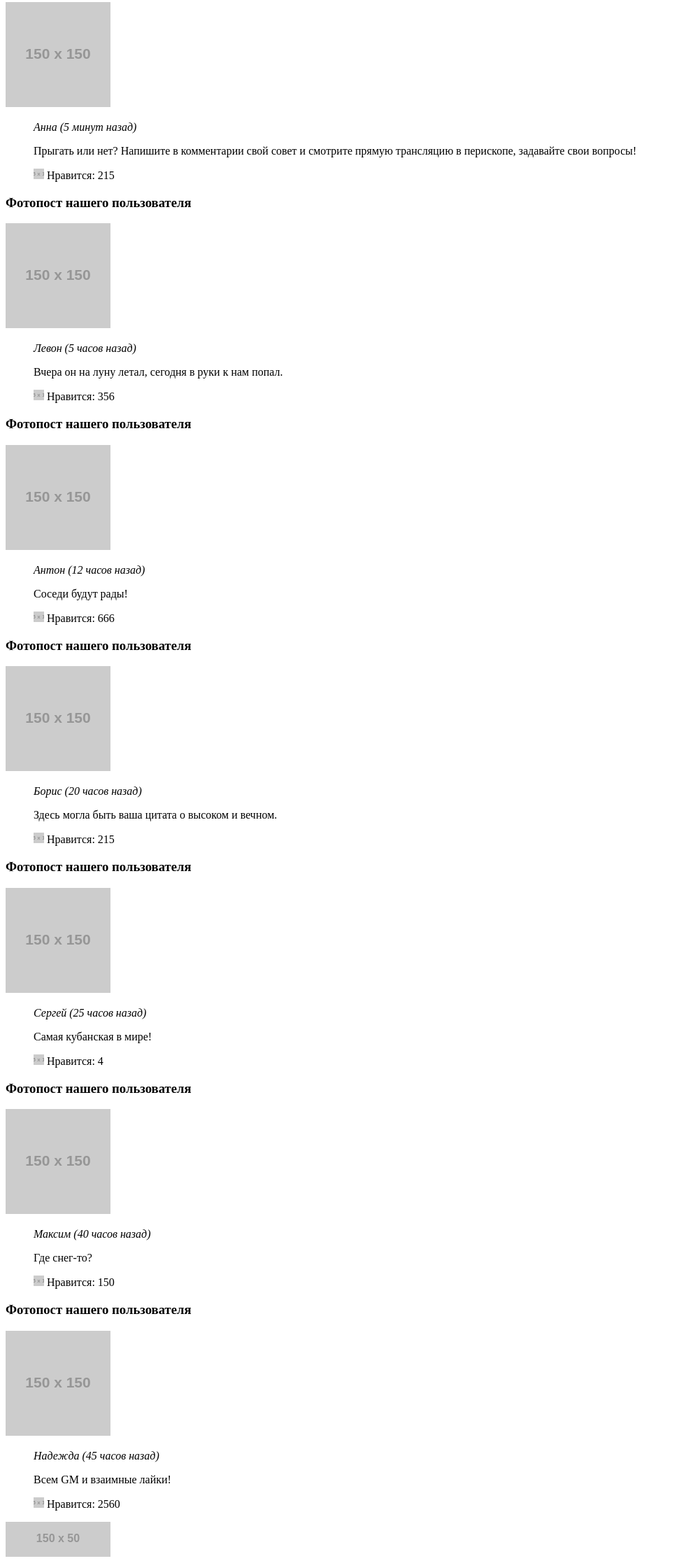
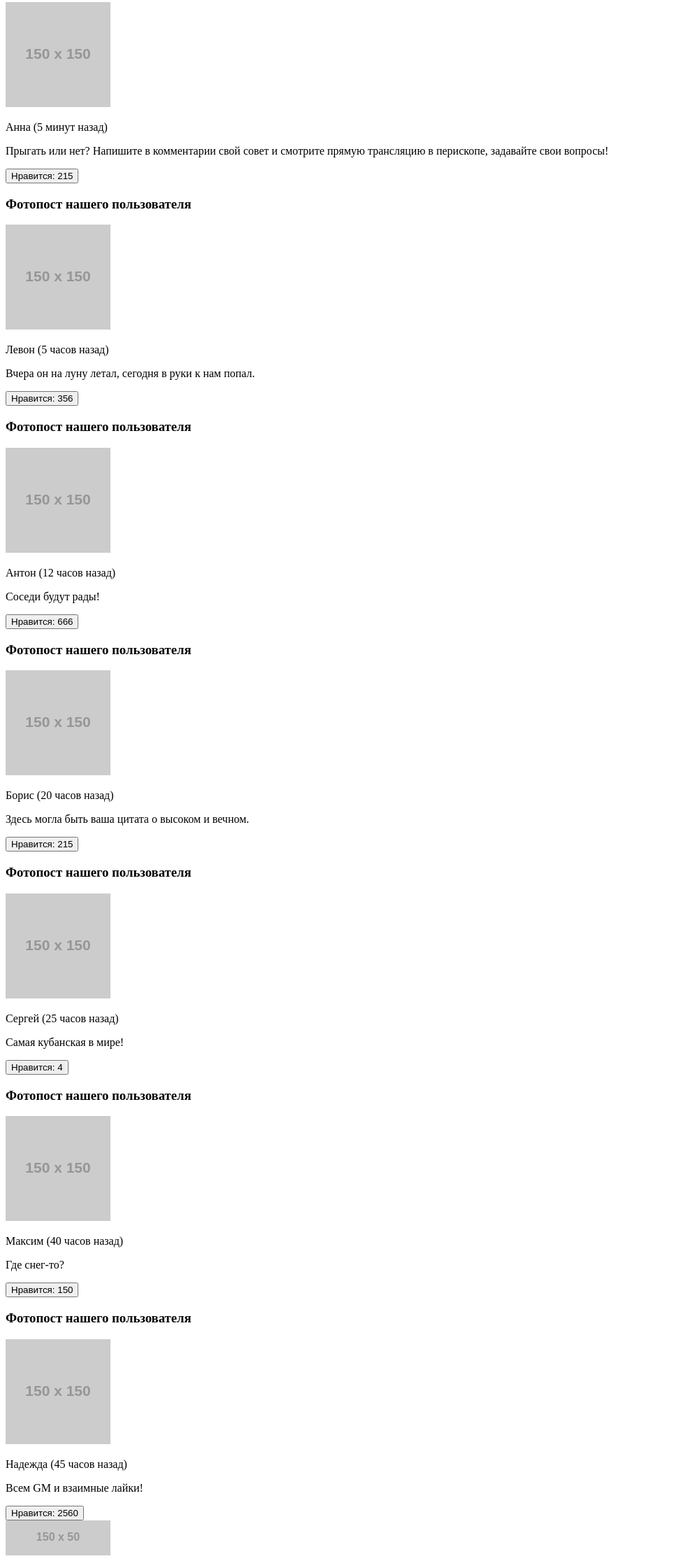
Before and after one commit to Alestt/6316-pink-18, a website: page source/photo.html in a window 1280 px wide. Shown: the part 412-2643 px from the top of the page at 70% size, without its empty margins (0-964 px from the left). Drawn offline with Linux system fonts and the light colour scheme; placeholder pictures from the web are drawn by us.

Commit message:
Исправляет ошибки в разметке

```diff
--- a/source/photo.html
+++ b/source/photo.html
@@ -44,16 +44,13 @@
             <a class="post__link post__link--panorama" href="#">
               <img class="post__photo post__photo--panorama" src="https://via.placeholder.com/150x150" alt="Панорама пользователя Анна">
             </a>
-            <blockquote class="post__description post__description--panorama">
-              <cite class="post__author post__author--panorama">Анна
+            <div class="post__description post__description--panorama">
+              <p class="post__author post__author--panorama">Анна
                 <time class="post__time" datetime="2019-11-08T19:00">(5 минут назад)</time>
-              </cite>
+              </p>
               <p class="post__text post__text--panorama">Прыгать или нет? Напишите в комментарии свой совет и смотрите прямую трансляцию в перископе, задавайте свои вопросы!</p>
-              <div class="post__like post__like--panorama">
-                <img class="post__heart" src="https://via.placeholder.com/15x15" alt="Иконка в виде сердца">
-                <span class="post__amount">Нравится: 215</span>
+              <button class="post__like post__like--panorama">Нравится: 215</button>
             </div>
-            </blockquote>
           </article>
 
           <div class="photo__wrapper">
@@ -62,16 +59,13 @@
               <a class="post__link" href="#">
                 <img class="post__photo" src="https://via.placeholder.com/150x150" alt="Фото пользователя Левон">
               </a>
-              <blockquote class="post__description">
-                <cite class="post__author">Левон
+              <div class="post__description">
+                <p class="post__author">Левон
                   <time class="post__time" datetime="2019-11-08T14:00">(5 часов назад)</time>
-                </cite>
+                </p>
                 <p class="post__text">Вчера он на луну летал, сегодня в руки к нам попал.</p>
-                <div class="post__like">
-                  <img class="post__heart" src="https://via.placeholder.com/15x15" alt="Иконка в виде сердца">
-                  <span class="post__amount">Нравится: 356</span>
+                <button class="post__like">Нравится: 356</button>
               </div>
-              </blockquote>
             </article>
 
             <article class="photo__item post">
@@ -79,16 +73,13 @@
               <a class="post__link" href="#">
                 <img class="post__photo" src="https://via.placeholder.com/150x150" alt="Фото пользователя Антон">
               </a>
-              <blockquote class="post__description">
-                <cite class="post__author">Антон
+              <div class="post__description">
+                <p class="post__author">Антон
                   <time class="post__time" datetime="2019-11-08T07:00">(12 часов назад)</time>
-                </cite>
+                </p>
                 <p class="post__text">Соседи будут рады!</p>
-                <div class="post__like">
-                  <img class="post__heart" src="https://via.placeholder.com/15x15" alt="Иконка в виде сердца">
-                  <span class="post__amount">Нравится: 666</span>
+                <button class="post__like">Нравится: 666</button>
               </div>
-              </blockquote>
             </article>
 
             <article class="photo__item post">
@@ -96,16 +87,13 @@
               <a class="post__link" href="#">
                 <img class="post__photo" src="https://via.placeholder.com/150x150" alt="Фото пользователя Борис">
               </a>
-              <blockquote class="post__description">
-                <cite class="post__author">Борис
+              <div class="post__description">
+                <p class="post__author">Борис
                   <time class="post__time" datetime="2019-11-07T23:00">(20 часов назад)</time>
-                </cite>
+                </p>
                 <p class="post__text">Здесь могла быть ваша цитата о высоком и вечном.</p>
-                <div class="post__like">
-                  <img class="post__heart" src="https://via.placeholder.com/15x15" alt="Иконка в виде сердца">
-                  <span class="post__amount">Нравится: 215</span>
+                <button class="post__like">Нравится: 215</button>
               </div>
-              </blockquote>
             </article>
 
             <article class="photo__item post">
@@ -113,16 +101,13 @@
               <a class="post__link" href="#">
                 <img class="post__photo" src="https://via.placeholder.com/150x150" alt="Фото пользователя Сергей">
               </a>
-              <blockquote class="post__description">
-                <cite class="post__author">Сергей
+              <div class="post__description">
+                <p class="post__author">Сергей
                   <time class="post__time" datetime="2019-11-07T18:00">(25 часов назад)</time>
-                </cite>
+                </p>
                 <p class="post__text">Самая кубанская в мире!</p>
-                <div class="post__like">
-                  <img class="post__heart" src="https://via.placeholder.com/15x15" alt="Иконка в виде сердца">
-                  <span class="post__amount">Нравится: 4</span>
+                <button class="post__like">Нравится: 4</button>
               </div>
-              </blockquote>
             </article>
 
             <article class="photo__item post">
@@ -130,16 +115,13 @@
               <a class="post__link" href="#">
                 <img class="post__photo" src="https://via.placeholder.com/150x150" alt="Фото пользователя Максим">
               </a>
-              <blockquote class="post__description">
-                <cite class="post__author">Максим
+              <div class="post__description">
+                <p class="post__author">Максим
                   <time class="post__time" datetime="2019-11-06T22:00">(40 часов назад)</time>
-                </cite>
+                </p>
                 <p class="post__text">Где снег-то?</p>
-                <div class="post__like">
-                  <img class="post__heart" src="https://via.placeholder.com/15x15" alt="Иконка в виде сердца">
-                  <span class="post__amount">Нравится: 150</span>
+                <button class="post__like">Нравится: 150</button>
               </div>
-              </blockquote>
             </article>
 
             <article class="photo__item post">
@@ -147,16 +129,13 @@
               <a class="post__link" href="#">
                 <img class="post__photo" src="https://via.placeholder.com/150x150" alt="Фото пользователя Надежда">
               </a>
-              <blockquote class="post__description">
-                <cite class="post__author">Надежда
+              <div class="post__description">
+                <p class="post__author">Надежда
                   <time class="post__time" datetime="2019-11-06T17:00">(45 часов назад)</time>
-                </cite>
+                </p>
                 <p class="post__text">Всем GM и взаимные лайки!</p>
-                <div class="post__like">
-                  <img class="post__heart" src="https://via.placeholder.com/15x15" alt="Иконка в виде сердца">
-                  <span class="post__amount">Нравится: 2560</span>
+                <button class="post__like">Нравится: 2560</button>
               </div>
-              </blockquote>
             </article>
           </div>
         </div>
```
Also changed, not shown: source/index.html (+3 -3 lines). Lines whose indentation alone changed are shown as unchanged.
